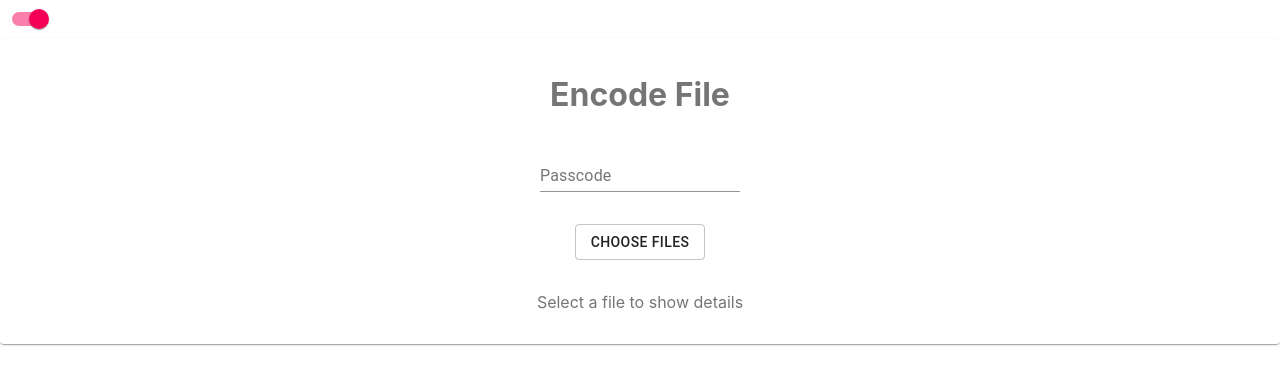
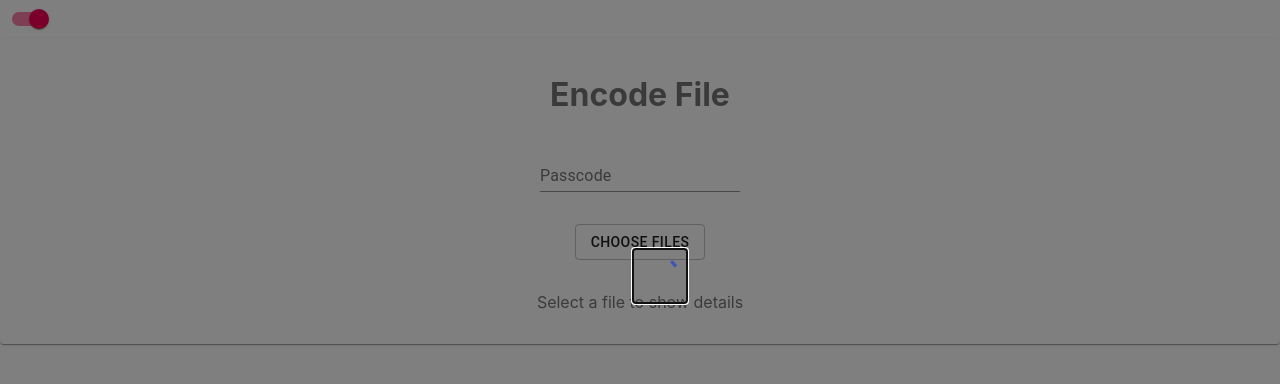
Before and after one commit to Shivam-20/FileConverter, a React (Create React App) app: page / in a window 1280 px wide. Shown: the top 384 px of the page. Built offline with nearby package versions, Linux system fonts and the light colour scheme.

Commit message:
spinner in progress

```diff
--- a/src/components/EncodeFile.js
+++ b/src/components/EncodeFile.js
@@ -10,6 +10,7 @@
 import Paper from "@material-ui/core/Paper";
 import SaveIcon from "@material-ui/icons/Save";
 import SnackBar from "./UI Components/SnackBar";
+import Spinner from "./UI Components/Spinner";
 
 const useStyles = makeStyles((theme) => ({
   root: {
@@ -35,6 +36,7 @@
   const [fileTosave, setFileTosave] = useState();
   const [error, setError] = useState(null);
   const [openSnackbar, setOpenSnackBar] = useState(false);
+  const [spinner, setSpinner] = useState(true);
 
   let [toBase64, base64Data, base64FileName] = getBase64();
   let [toBlob] = saveFile();
@@ -100,7 +102,7 @@
             </p>
             <div style={{ margin: "10px" }}>
               <Button variant="contained" onClick={handleSubmission}>
-                Convert to Base64
+                Process File
               </Button>
             </div>
           </div>
@@ -115,7 +117,7 @@
               color="primary"
               startIcon={<SaveIcon />}
             >
-              Download Base64
+              Download Encode file
             </Button>
           </div>
         )}
@@ -134,6 +136,7 @@
           message={error}
         />
       ) : null}
+      {spinner ? <Spinner /> : null}
     </>
   );
 };
--- /dev/null
+++ b/src/components/UI Components/Spinner.js
@@ -0,0 +1,47 @@
+import React from "react";
+import { makeStyles } from "@material-ui/core/styles";
+import CircularProgress from "@material-ui/core/CircularProgress";
+import { Modal } from "@material-ui/core";
+
+const useStyles = makeStyles((theme) => ({
+  root: {
+    display: "flex",
+    "& > * + *": {
+      marginLeft: theme.spacing(2),
+    },
+  },
+}));
+
+const Spinner = () => {
+  const classes = useStyles();
+  const [open, setOpen] = React.useState(true);
+
+  const handleOpen = () => {
+    setOpen(true);
+  };
+
+  const handleClose = () => {
+    setOpen(false);
+  };
+
+  return (
+    <div className={classes.root}>
+      <Modal open={open} onClose={handleClose} disableBackdropClick>
+        <div
+          style={{
+            marginLeft: "50%",
+            marginTop: "20%",
+            display: "inline-block",
+            border: "none",
+          }}
+        >
+          <CircularProgress />
+        </div>
+      </Modal>
+
+      {/* <CircularProgress color="secondary" /> */}
+    </div>
+  );
+};
+
+export default Spinner;
```
Also changed, not shown: src/components/DecodeFile.js (+1 -20 lines), src/components/UI Components/InputField.js (added, +29 -0 lines).
